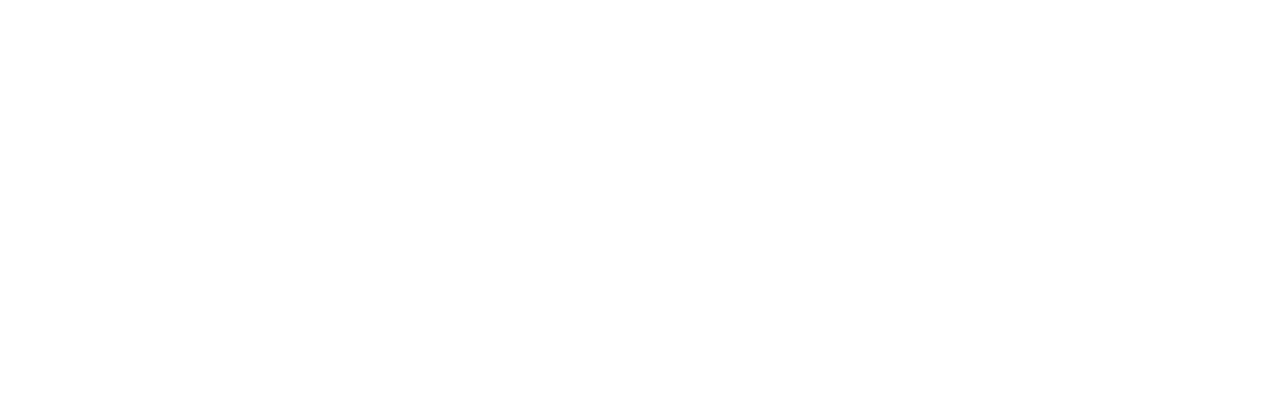
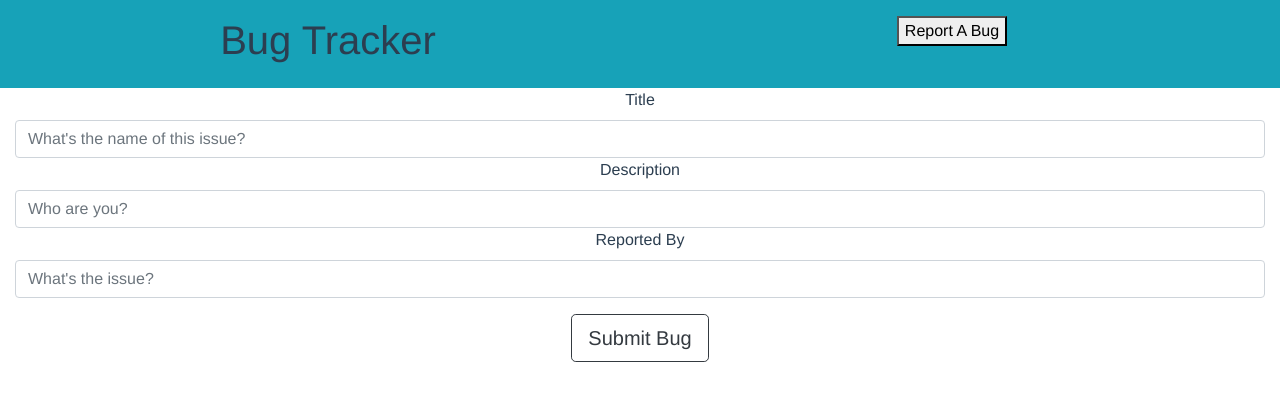
Before and after one commit to benkirbycodes/Bug-Logger, a Vue app in the folder client/: page /#/ in a window 1280 px wide. Shown: the top 400 px of the page. Built offline with nearby package versions, Linux system fonts and the light colour scheme.

Commit message:
Getting page setup, submit form on page

```diff
--- a/client/package.json
+++ b/client/package.json
@@ -3,7 +3,7 @@
   "version": "0.1.0",
   "private": true,
   "scripts": {
-    "serve": "vue-cli-service serve --open",
+    "serve": "vue-cli-service serve ",
     "build": "vue-cli-service build"
   },
   "dependencies": {
--- a/client/src/components/AddBug.vue
+++ b/client/src/components/AddBug.vue
@@ -1,12 +1,63 @@
 <template>
-  <div class="add-bug"></div>
+  <div class="add-bug">
+    <form @submit.prevent="addBug">
+      <div class="form-group">
+        <label for="title">Title</label>
+        <input
+          placeholder="What's the name of this issue?"
+          name="title"
+          class="form-control"
+          type="text"
+          v-model="newBug.title"
+        />
+        <label for="reported-by">Description</label>
+        <input
+          placeholder="Who are you?"
+          class="form-control"
+          name="reported-by"
+          type="text"
+          v-model="newBug.reportedBy"
+        />
+        <label for="description">Reported By</label>
+        <input
+          placeholder="What's the issue?"
+          name="description"
+          class="form-control"
+          type="text"
+          v-model="newBug.description"
+        />
+      </div>
+      <button class="btn btn-outline-dark btn-lg">Submit Bug</button>
+    </form>
+  </div>
 </template>
 
 <script>
 export default {
-  name: "add-bug"
+  name: "add-bug",
+  data() {
+    return {
+      newBug: {
+        closed: false,
+        description: "",
+        title: "",
+        reportedBy: ""
+      }
+    };
+  },
+  methods: {
+    addBug() {
+      let bug = { ...this.newBug };
+      this.$store.dispatch("addBug", bug);
+      this.newBug = {
+        closed: false,
+        description: "",
+        title: "",
+        reportedBy: ""
+      };
+    }
+  }
 };
 </script>
 
-<style>
-</style>
+<style></style>
--- /dev/null
+++ b/client/src/components/Top.vue
@@ -0,0 +1,24 @@
+<template>
+  <div class="top bg-info p-3 row">
+    <div class="col-6">
+      <h1>Bug Tracker</h1>
+    </div>
+    <div class="col-6">
+      <button class="v" @click="openAddBugForm">Report A Bug</button>
+    </div>
+  </div>
+</template>
+
+<script>
+//TODO Using a static addBug form for now, come back to this when hooking up modals.
+export default {
+  name: "top",
+  data() {},
+  methods: {
+    openAddBugForm() {}
+  }
+};
+</script>
+
+<style>
+</style>
--- a/client/src/router/index.js
+++ b/client/src/router/index.js
@@ -1,6 +1,9 @@
 import Vue from "vue";
 import VueRouter from "vue-router";
+// @ts-ignore
 import Home from "../views/Home.vue";
+// @ts-ignore
+import details from "../views/Details.vue";
 
 Vue.use(VueRouter);
 
@@ -9,6 +12,11 @@
     path: "/",
     name: "home",
     component: Home
+  },
+  {
+    path: "/",
+    name: "details",
+    component: details
   }
 ];
 
--- a/client/src/store/index.js
+++ b/client/src/store/index.js
@@ -1,15 +1,26 @@
-import Vue from 'vue'
-import Vuex from 'vuex'
+import Vue from "vue";
+import Vuex from "vuex";
+import axios from "axios";
 
-Vue.use(Vuex)
+Vue.use(Vuex);
+
+//NOTE Check that this API is correct
+const _api = axios.create({
+  baseURL: "//localhost:3000/api/bugs",
+  timeout: 5000
+});
 
 export default new Vuex.Store({
   state: {
+    bugs: []
   },
   mutations: {
+    setBugs(state, data) {
+      state.bugs.push(data);
+    }
   },
   actions: {
+    async addbug({ commit, dispatch }, bug) {}
   },
-  modules: {
-  }
-})
+  modules: {}
+});
--- a/client/src/views/Home.vue
+++ b/client/src/views/Home.vue
@@ -1,12 +1,24 @@
 <template>
-  <div class="home"></div>
+  <div class="home container-fluid">
+    <top />
+    <div class="row">
+      <div class="col">
+        <add-bug />
+      </div>
+    </div>
+  </div>
 </template>
 
 <script>
 // @ is an alias to /src
+import top from "@/components/Top";
+import addBug from "@/components/AddBug";
 
 export default {
   name: "home",
-  components: {}
+  components: {
+    top,
+    addBug
+  }
 };
 </script>
--- a/package.json
+++ b/package.json
@@ -16,7 +16,9 @@
     "dotenv": "^8.1.0",
     "esm": "^3.2.25",
     "express": "^4.17.1",
-    "mongoose": "^5.8.1"
+    "mongoose": "^5.8.1",
+    "serve": "^11.2.0",
+    "vue": "^2.6.11"
   },
   "engines": {
     "node": "^12.0.0",
```
Also changed, not shown: client/src/components/Header.vue (deleted, +0 -12 lines), client/src/main.js (+11 -7 lines), 1 other file (tests, documents, lock files or other folders).
